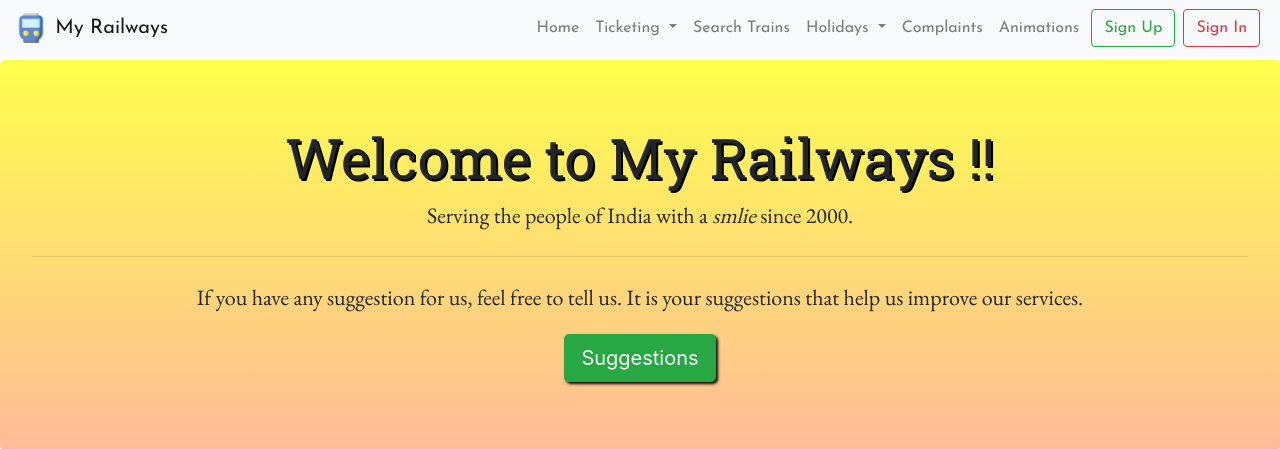
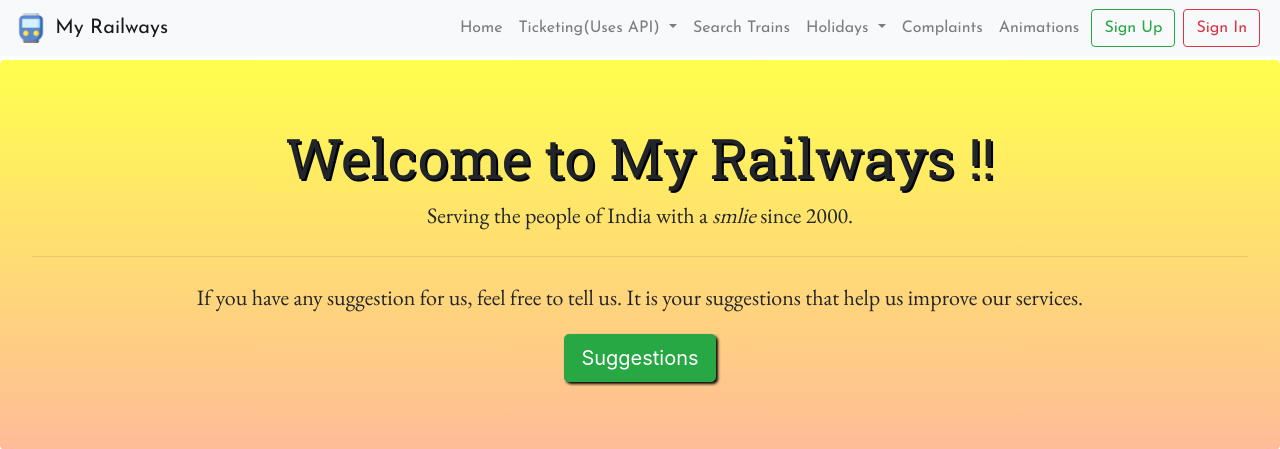
Before and after one commit to spandanpal22/Railway_Reservation_System, a Django app: page / in a window 1280 px wide. Shown: the top 449 px of the page. Run offline with Django 3.2, Linux system fonts and the light colour scheme; some libraries are stand-ins or nearby versions.

Commit message:
fixing things

```diff
--- a/my_system/templates/my_system/index.html
+++ b/my_system/templates/my_system/index.html
@@ -63,7 +63,7 @@
             <li class="nav-item dropdown">
                 <a class="nav-link dropdown-toggle" href="#" id="navbarDropdownMenuLink" role="button"
                    data-toggle="dropdown" aria-haspopup="true" aria-expanded="false">
-                    Ticketing
+                    Ticketing(Uses API)
                 </a>
                 <div class="dropdown-menu" aria-labelledby="navbarDropdownMenuLink">
                     <a class="dropdown-item" href="{% block book-tickets %}{% url 'book_tickets_user' %}{% endblock %}">Book
```
Also changed, not shown: db.sqlite3, 2 other files.
